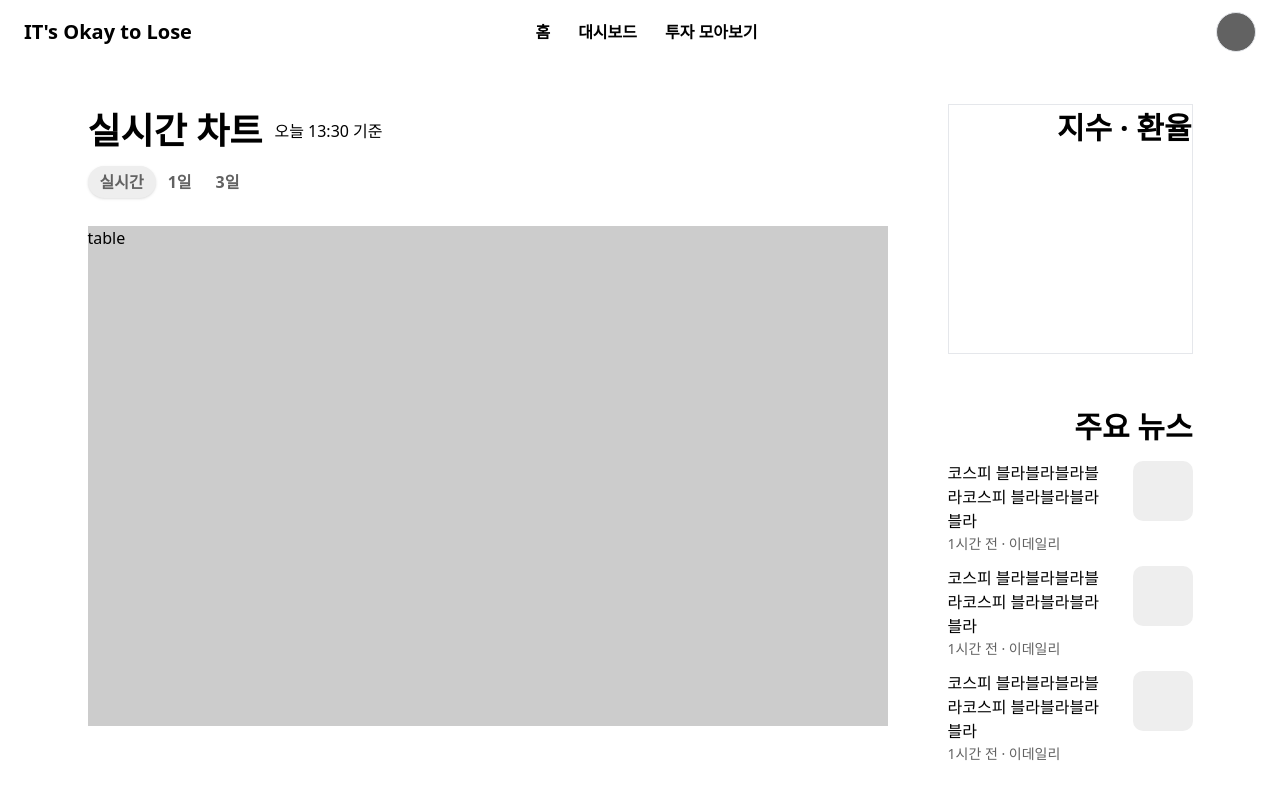
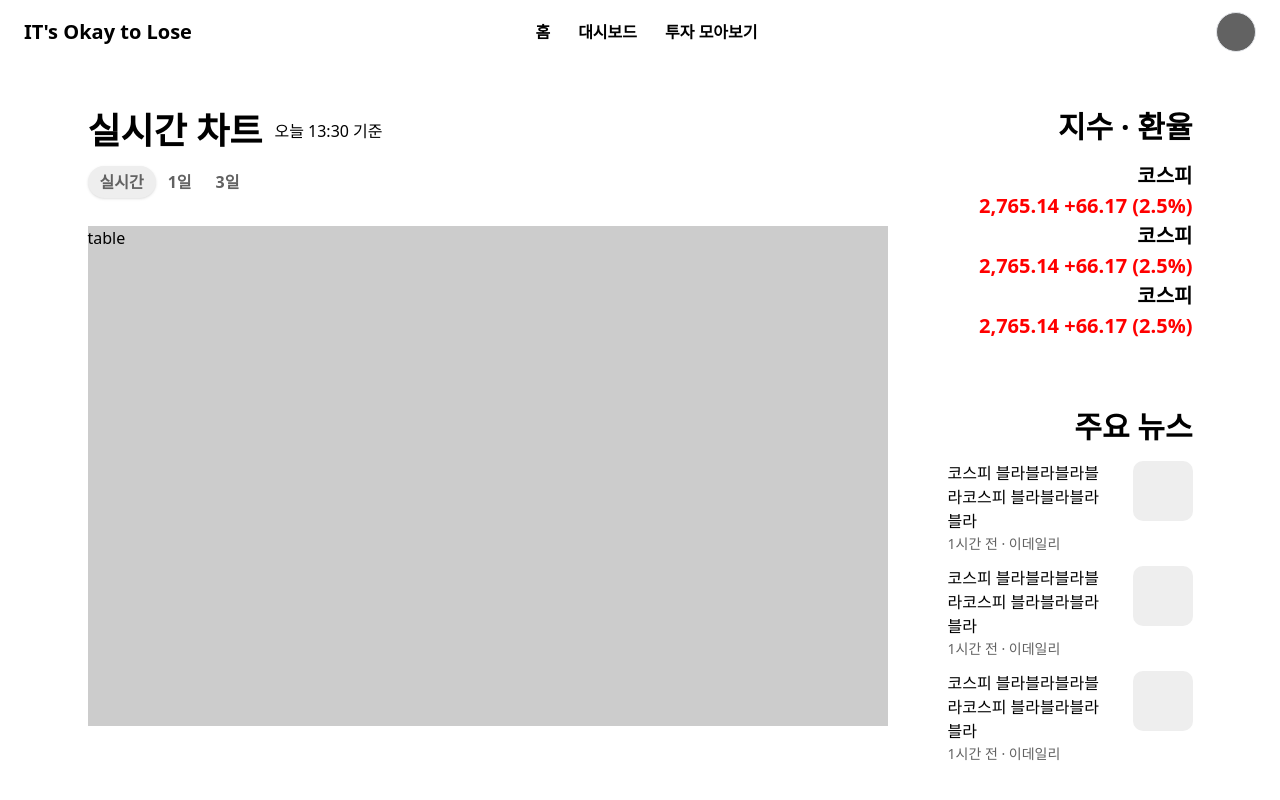
Before and after one commit to IT-s-Okay-to-Lose/FE, a React (Vite) app: page / in a window 1280 px wide. Built offline with nearby package versions, Linux system fonts and the light colour scheme.

Commit message:
Design: 지수, 환율 컴포넌트 퍼블리싱

```diff
--- a/src/pages/home/Home.tsx
+++ b/src/pages/home/Home.tsx
@@ -23,7 +23,7 @@ function Home() {
       <div className="w-full m-auto flex justify-center mt-10 gap-[60px]">
         <StockChartBoard />
 
-        <div className="flex flex-col gap-[50px]">
+        <div className="hidden tablet:flex tablet:flex-col tablet:gap-[50px]">
           <IndexSummary />
           <News />
         </div>
--- a/src/pages/home/ui/IndexSummary.tsx
+++ b/src/pages/home/ui/IndexSummary.tsx
@@ -2,10 +2,25 @@ import Typography from "@/shared/components/atoms/Typography";
 
 function IndexSummary() {
   return (
-    <div className="w-[245px] h-[250px] border">
-      <Typography.Head2 className="w-full text-right">
+    <div className="w-[245px] h-[250px]">
+      <Typography.Head2 className="w-full text-right  mb-3">
         지수 · 환율
       </Typography.Head2>
+      <IndexRow />
+      <IndexRow />
+      <IndexRow />
+    </div>
+  );
+}
+
+function IndexRow() {
+  return (
+    <div className="w-full">
+      <Typography.SubTitle1 className="text-right">코스피</Typography.SubTitle1>
+
+      <Typography.SubTitle1 className="text-right text-otl-stock-up">
+        2,765.14 +66.17 (2.5%)
+      </Typography.SubTitle1>
     </div>
   );
 }
```
